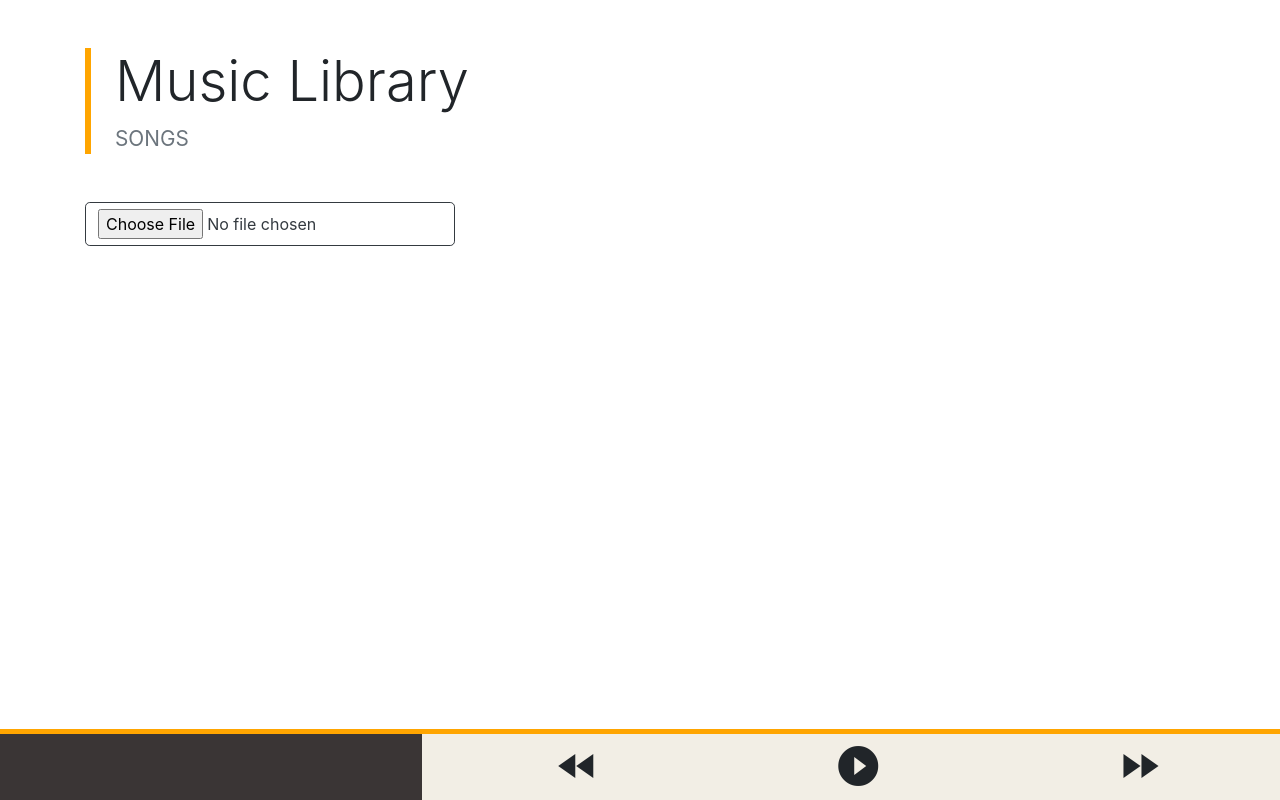
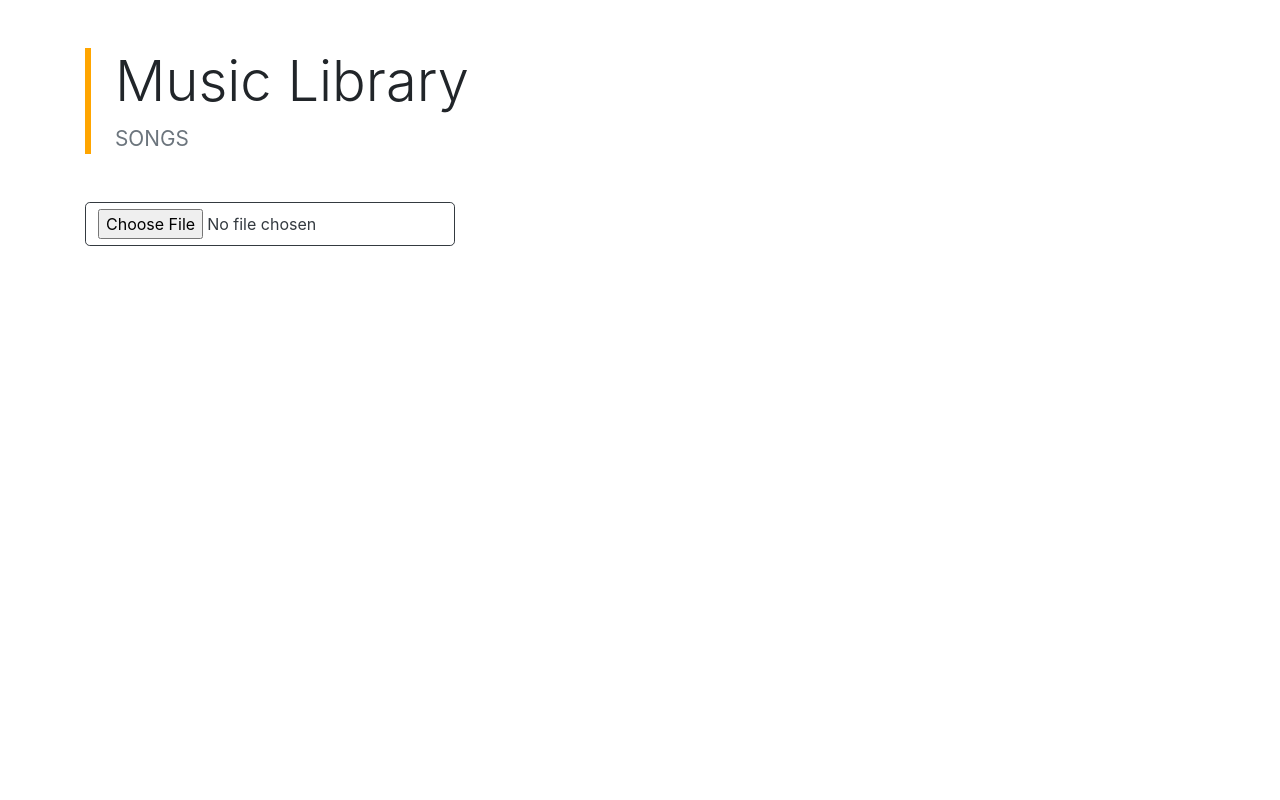
Before and after one commit to rishabh091/Orange-Music-Player, an Angular app: page / in a window 1280 px wide. Built offline with nearby package versions, Linux system fonts and the light colour scheme.

Commit message:
internal linking and loading bar complete

```diff
--- a/src/app/main-page/main-page.component.html
+++ b/src/app/main-page/main-page.component.html
@@ -23,7 +23,11 @@
       <div class="container-fluid mt-5">
         <div *ngFor="let i of musicFiles; index as ind">
           <!--each music item-->
-          <div class="border-bottom d-flex custom-size p-4" (click)="play(ind)">
+          <div
+            class="border-bottom d-flex custom-size p-4"
+            (click)="play(ind)"
+            [id]="i.name"
+          >
             <div class="container-fluid ml-3">
               <div class="music-name">{{ i.name }}</div>
               <div class="text-muted size-text">{{ calSize(i.size) }}MB</div>
@@ -41,15 +45,24 @@
 </div>
 
 <!--music bar-->
-<div class="container-fluid showbar-pos">
+<div *ngIf="showBar" class="container-fluid showbar-pos">
   <!--loading  bar-->
   <div class="container-fluid loading-height">
-    <div class="container-fluid loading-height loading-color" id="loading"></div>
+    <div
+      class="container-fluid loading-height loading-color"
+      id="loading"
+    ></div>
   </div>
   <!--naming and controls-->
   <div class="row">
-    <div class="col-sm-4 custom-overflow font-weight-bolder pl-5 pt-2 text-light">
-      {{ currentSongName }}
+    <div class="col-sm-4 custom-overflow ">
+      <a href="#{{ currentSongName }}">
+        <div
+          class="font-weight-bolder pl-5 pt-2 text-light"
+        >
+          {{ currentSongName }}
+        </div>
+      </a>
     </div>
 
     <div class="col-sm-8">
--- a/src/app/main-page/main-page.component.ts
+++ b/src/app/main-page/main-page.component.ts
@@ -109,6 +109,10 @@ export class MainPageComponent implements OnInit {
     var interval = setInterval(() => {
       if (this.width >= 100) {
         clearInterval(interval);
+
+        if(this.audio.ended){
+          this.playNext();
+        }
       }
 
       this.width += this.formula;
--- a/src/index.html
+++ b/src/index.html
@@ -2,7 +2,7 @@
 <html lang="en">
 <head>
   <meta charset="utf-8">
-  <title>AngularElectron</title>
+  <title>Orange - The music player app</title>
   <base href="./">
   <meta name="viewport" content="width=device-width, initial-scale=1">
 
```
